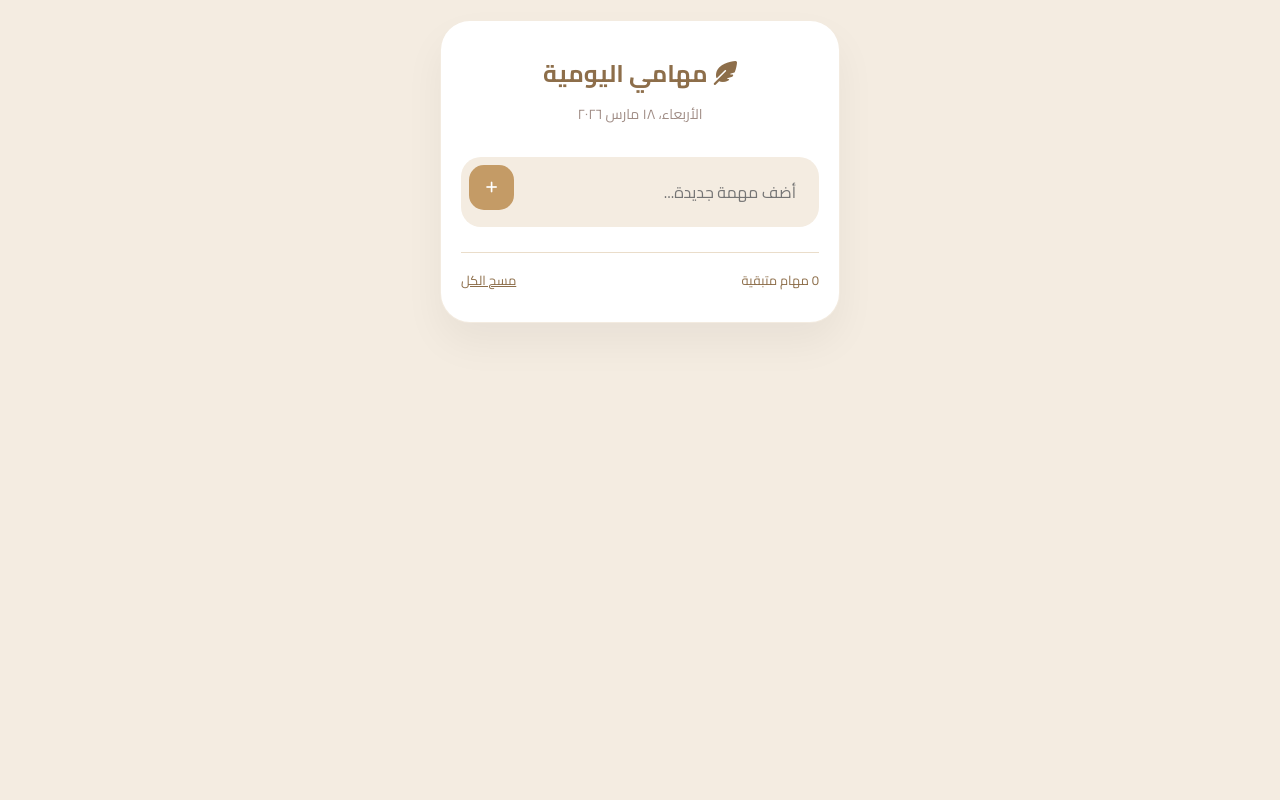
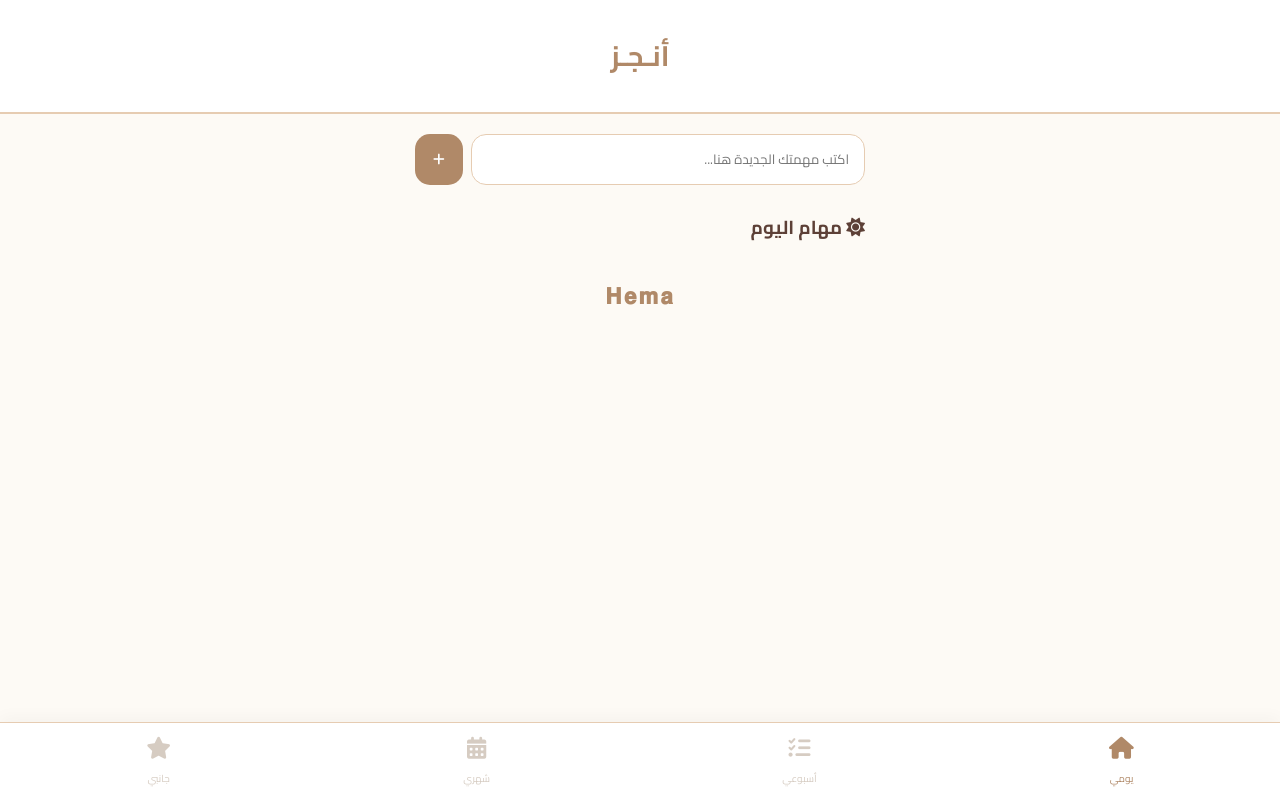
Before and after one commit to ibrahimsamir5090-ui/my-tasks, a plain HTML site: page index.html in a window 1280 px wide. Drawn offline with Linux system fonts and the light colour scheme.

Commit message:
Update index.html

```diff
--- a/index.html
+++ b/index.html
@@ -3,255 +3,225 @@
 <head>
     <meta charset="UTF-8">
     <meta name="viewport" content="width=device-width, initial-scale=1.0">
-    <title>منظم مهامي الأنيق</title>
+    <title>أنجز | 𝐇𝐞𝐦𝐚</title>
     <link href="https://fonts.googleapis.com/css2?family=Cairo:wght@400;600;700&display=swap" rel="stylesheet">
     <link rel="stylesheet" href="https://cdnjs.cloudflare.com/ajax/libs/font-awesome/6.4.0/css/all.min.css"/>
     <style>
         :root {
-            --bg-color: #f4ece1; /* بيج فاتح جداً */
-            --card-bg: #ffffff;
-            --primary-camel: #c49b66; /* لون جملي */
-            --dark-camel: #8d6e4a;
+            --bg-color: #fdfaf5;
+            --main-camel: #b08968;
+            --light-camel: #e6ccb2;
             --text-color: #5d4037;
-            --accent-color: #eaddca;
-        }
-
-        * {
-            box-sizing: border-box;
-            -webkit-tap-highlight-color: transparent;
+            --white: #ffffff;
+            --black: #000000;
         }
 
         body {
-            margin: 0;
-            font-family: 'Cairo', sans-serif;
-            background-color: var(--bg-color);
-            color: var(--text-color);
-            display: flex;
-            justify-content: center;
-            min-height: 100vh;
-            padding: 20px;
+            margin: 0; font-family: 'Cairo', sans-serif;
+            background-color: var(--bg-color); color: var(--text-color);
+            padding-bottom: 90px;
         }
 
-        .app-container {
-            width: 100%;
-            max-width: 400px;
-            background: var(--card-bg);
-            border-radius: 30px;
-            padding: 30px 20px;
-            box-shadow: 0 20px 40px rgba(0,0,0,0.05);
-            height: fit-content;
-            border: 1px solid rgba(196, 155, 102, 0.2);
+        /* شاشة العقاب القاتمة */
+        #punishOverlay {
+            position: fixed; top: 0; left: 0; width: 100%; height: 100%;
+            background: var(--black); color: white; z-index: 9999;
+            display: none; flex-direction: column; align-items: center;
+            justify-content: center; text-align: center; padding: 20px;
         }
 
-        header {
-            text-align: center;
-            margin-bottom: 30px;
+        .header {
+            padding: 30px 20px; text-align: center; background: var(--white);
+            border-bottom: 2px solid var(--light-camel);
         }
 
-        header h1 {
-            font-size: 24px;
-            margin: 0;
-            color: var(--dark-camel);
-            font-weight: 700;
+        .header h1 { margin: 0; font-weight: 700; color: var(--main-camel); font-size: 28px; }
+
+        .container { padding: 20px; max-width: 450px; margin: auto; }
+
+        .page { display: none; }
+        .page.active { display: block; animation: fadeIn 0.4s; }
+
+        @keyframes fadeIn { from { opacity: 0; } to { opacity: 1; } }
+
+        .task-card {
+            background: var(--white); border-radius: 20px; padding: 18px;
+            margin-bottom: 15px; display: flex; align-items: center;
+            box-shadow: 0 4px 10px rgba(0,0,0,0.02); border: 1px solid #f0eadd;
         }
 
-        header p {
-            font-size: 14px;
-            color: #a08d86;
-            margin-top: 5px;
+        .dot {
+            width: 20px; height: 20px; border: 2px solid var(--main-camel);
+            border-radius: 50%; margin-left: 15px; transition: 0.3s;
         }
 
-        .input-group {
-            display: flex;
-            background: var(--bg-color);
-            padding: 8px;
-            border-radius: 20px;
-            margin-bottom: 25px;
-            transition: 0.3s;
+        .dot.filled { background: var(--main-camel); box-shadow: inset 0 0 0 3px white; }
+
+        .task-info { flex: 1; }
+        .task-info span { font-size: 16px; font-weight: 600; display: block; }
+        .task-info small { color: #bca08d; font-size: 11px; }
+
+        .upload-btn {
+            background: var(--light-camel); color: var(--text-color);
+            border: none; padding: 8px 12px; border-radius: 10px;
+            font-size: 12px; cursor: pointer; font-family: 'Cairo';
         }
 
-        .input-group:focus-within {
-            box-shadow: 0 0 0 2px var(--primary-camel);
+        .nav-bar {
+            position: fixed; bottom: 0; width: 100%; background: var(--white);
+            display: flex; justify-content: space-around; padding: 12px 0;
+            border-top: 1px solid var(--light-camel); box-shadow: 0 -5px 15px rgba(0,0,0,0.03);
         }
 
-        input {
-            flex: 1;
-            border: none;
-            background: transparent;
-            padding: 12px 15px;
-            font-family: 'Cairo';
-            font-size: 16px;
-            outline: none;
-            color: var(--text-color);
+        .nav-item { cursor: pointer; color: #d6ccc2; text-align: center; transition: 0.3s; }
+        .nav-item i { font-size: 22px; }
+        .nav-item span { font-size: 10px; display: block; margin-top: 4px; }
+        .nav-item.active { color: var(--main-camel); }
+
+        .rights {
+            text-align: center; margin: 30px 0; font-size: 22px;
+            font-weight: bold; color: var(--main-camel); letter-spacing: 2px;
         }
 
-        .add-btn {
-            background: var(--primary-camel);
-            color: white;
-            border: none;
-            width: 45px;
-            height: 45px;
-            border-radius: 15px;
-            cursor: pointer;
-            transition: 0.3s;
-            display: flex;
-            align-items: center;
-            justify-content: center;
+        .add-box { display: flex; gap: 8px; margin-bottom: 25px; }
+        .add-box input {
+            flex: 1; padding: 12px 15px; border-radius: 15px; border: 1px solid var(--light-camel);
+            font-family: 'Cairo'; outline: none; background: #fff;
         }
-
-        .add-btn:active {
-            transform: scale(0.9);
-        }
-
-        ul {
-            list-style: none;
-            padding: 0;
-            margin: 0;
-        }
-
-        li {
-            background: #fff;
-            border: 1px solid var(--accent-color);
-            padding: 15px;
-            border-radius: 18px;
-            margin-bottom: 12px;
-            display: flex;
-            align-items: center;
-            justify-content: space-between;
-            animation: slideIn 0.3s ease-out forwards;
-            transition: 0.3s;
-        }
-
-        @keyframes slideIn {
-            from { opacity: 0; transform: translateY(15px); }
-            to { opacity: 1; transform: translateY(0); }
-        }
-
-        li.completed {
-            background: #f9f9f9;
-            border-color: #eee;
-        }
-
-        li.completed span {
-            text-decoration: line-through;
-            color: #b0a49e;
-        }
-
-        .task-text {
-            flex: 1;
-            font-size: 16px;
-            margin-right: 10px;
-            cursor: pointer;
-        }
-
-        .delete-btn {
-            color: #e57373;
-            padding: 8px;
-            cursor: pointer;
-            opacity: 0.7;
-            transition: 0.2s;
-        }
-
-        .delete-btn:hover {
-            opacity: 1;
-            transform: scale(1.1);
-        }
-
-        .stats {
-            margin-top: 20px;
-            padding-top: 15px;
-            border-top: 1px solid var(--accent-color);
-            display: flex;
-            justify-content: space-between;
-            font-size: 13px;
-            color: var(--dark-camel);
+        .add-box button {
+            background: var(--main-camel); color: white; border: none;
+            padding: 0 18px; border-radius: 15px; cursor: pointer;
         }
     </style>
 </head>
 <body>
 
-<div class="app-container">
-    <header>
-        <h1><i class="fa-solid fa-feather-pointed"></i> مهامي اليومية</h1>
-        <p id="date-display"></p>
-    </header>
+<div id="punishOverlay">
+    <i class="fa-solid fa-lock" style="font-size: 50px; color: var(--main-camel);"></i>
+    <h2 style="margin-top:20px">توقف! أنت في فترة عقاب</h2>
+    <p id="punishReason"></p>
+    <div id="countdown" style="font-size: 45px; font-weight: bold; margin: 15px 0;"></div>
+    <p style="color: #888;">التزم بالعقوبة ولا تفتح تطبيقات التواصل</p>
+</div>
 
-    <div class="input-group">
-        <input type="text" id="taskInput" placeholder="أضف مهمة جديدة..." onkeypress="if(event.key === 'Enter') addTask()">
-        <button class="add-btn" onclick="addTask()">
-            <i class="fa-solid fa-plus"></i>
-        </button>
+<div class="header">
+    <h1>أنـجـز</h1>
+</div>
+
+<div class="container">
+    <div class="add-box">
+        <input type="text" id="taskInput" placeholder="اكتب مهمتك الجديدة هنا...">
+        <button onclick="addTask()"><i class="fa-solid fa-plus"></i></button>
     </div>
 
-    <ul id="taskList"></ul>
+    <div id="day" class="page active"><h3><i class="fa-solid fa-sun"></i> مهام اليوم</h3><div class="list"></div></div>
+    <div id="week" class="page"><h3><i class="fa-solid fa-calendar-week"></i> مهام الأسبوع</h3><div class="list"></div></div>
+    <div id="month" class="page"><h3><i class="fa-solid fa-moon"></i> مهام الشهر</h3><div class="list"></div></div>
+    <div id="extra" class="page"><h3><i class="fa-solid fa-bolt"></i> مهام جانبية</h3><div class="list"></div></div>
 
-    <div class="stats">
-        <span id="taskCount">0 مهام متبقية</span>
-        <span onclick="clearAll()" style="cursor:pointer; text-decoration: underline;">مسح الكل</span>
-    </div>
+    <div class="rights">𝐇𝐞𝐦𝐚</div>
+</div>
+
+<div class="nav-bar">
+    <div class="nav-item active" onclick="switchPage('day', this)"><i class="fa-solid fa-house"></i><span>يومي</span></div>
+    <div class="nav-item" onclick="switchPage('week', this)"><i class="fa-solid fa-list-check"></i><span>أسبوعي</span></div>
+    <div class="nav-item" onclick="switchPage('month', this)"><i class="fa-solid fa-calendar-days"></i><span>شهري</span></div>
+    <div class="nav-item" onclick="switchPage('extra', this)"><i class="fa-solid fa-star"></i><span>جانبي</span></div>
 </div>
 
 <script>
-    let tasks = JSON.parse(localStorage.getItem("camelTasks")) || [];
+    let tasks = JSON.parse(localStorage.getItem('Hema_App_Tasks')) || [];
+    let currentTab = 'day';
 
-    // تحديث التاريخ
-    const options = { weekday: 'long', year: 'numeric', month: 'long', day: 'numeric' };
-    document.getElementById('date-display').innerText = new Date().toLocaleDateString('ar-EG', options);
-
-    function saveAndRender() {
-        localStorage.setItem("camelTasks", JSON.stringify(tasks));
+    function switchPage(pageId, el) {
+        document.querySelectorAll('.page').forEach(p => p.classList.remove('active'));
+        document.querySelectorAll('.nav-item').forEach(n => n.classList.remove('active'));
+        document.getElementById(pageId).classList.add('active');
+        el.classList.add('active');
+        currentTab = pageId;
         render();
     }
 
-    function render() {
-        const list = document.getElementById("taskList");
-        list.innerHTML = "";
-
-        tasks.forEach((task, index) => {
-            const li = document.createElement("li");
-            if(task.done) li.classList.add("completed");
-
-            li.innerHTML = `
-                <div class="task-text" onclick="toggleTask(${index})">
-                    <i class="fa-regular ${task.done ? 'fa-circle-check' : 'fa-circle'}"></i>
-                    <span>${task.text}</span>
-                </div>
-                <i class="fa-solid fa-trash-can delete-btn" onclick="deleteTask(${index})"></i>
-            `;
-            list.appendChild(li);
+    function addTask() {
+        const input = document.getElementById('taskInput');
+        if (!input.value) return;
+        tasks.push({
+            id: Date.now(),
+            text: input.value,
+            type: currentTab,
+            done: false,
+            date: new Date().toLocaleDateString('ar-EG'),
+            deadline: getDeadline(currentTab)
         });
-
-        const activeTasks = tasks.filter(t => !t.done).length;
-        document.getElementById("taskCount").innerText = `${activeTasks} مهام متبقية`;
+        input.value = '';
+        save();
     }
 
-    function addTask() {
-        const input = document.getElementById("taskInput");
-        if(input.value.trim() === "") return;
-        tasks.push({ text: input.value, done: false });
-        input.value = "";
-        saveAndRender();
+    function getDeadline(type) {
+        const d = new Date();
+        if (type === 'day') d.setHours(d.getHours() + 24);
+        else if (type === 'week') d.setDate(d.getDate() + 7);
+        else if (type === 'month') d.setMonth(d.getMonth() + 1);
+        else return null;
+        return d.getTime();
     }
 
-    function toggleTask(index) {
-        tasks[index].done = !tasks[index].done;
-        saveAndRender();
+    function complete(id) {
+        const f = document.createElement('input');
+        f.type = 'file'; f.accept = 'image/*';
+        f.onchange = () => {
+            tasks.find(t => t.id === id).done = true;
+            save();
+            alert("تم التوثيق.. بطل يا هيمـا!");
+        };
+        f.click();
     }
 
-    function deleteTask(index) {
-        tasks.splice(index, 1);
-        saveAndRender();
+    function render() {
+        const list = document.querySelector(`#${currentTab} .list`);
+        list.innerHTML = '';
+        tasks.filter(t => t.type === currentTab).forEach(t => {
+            list.innerHTML += `
+                <div class="task-card">
+                    <div class="dot ${t.done ? 'filled' : ''}"></div>
+                    <div class="task-info">
+                        <span>${t.text}</span>
+                        <small>التاريخ: ${t.date}</small>
+                    </div>
+                    ${!t.done ? `<button class="upload-btn" onclick="complete(${t.id})"><i class="fa-solid fa-camera"></i> إثبات</button>` : ''}
+                </div>
+            `;
+        });
+        checkPunishment();
     }
 
-    function clearAll() {
-        if(confirm("هل تريد مسح جميع المهام؟")) {
-            tasks = [];
-            saveAndRender();
-        }
+    function checkPunishment() {
+        const now = new Date().getTime();
+        tasks.forEach(t => {
+            if (!t.done && t.deadline && now > t.deadline) {
+                let time = (t.type === 'day') ? 7200 : (t.type === 'week') ? 21600 : 86400;
+                startLock(time, t.type);
+            }
+        });
     }
 
+    function startLock(s, type) {
+        const overlay = document.getElementById('punishOverlay');
+        overlay.style.display = 'flex';
+        let left = s;
+        const timer = setInterval(() => {
+            let h = Math.floor(left / 3600);
+            let m = Math.floor((left % 3600) / 60);
+            let sc = left % 60;
+            document.getElementById('countdown').innerText = `${h}:${m}:${sc}`;
+            document.getElementById('punishReason').innerText = `تأخرت في إنجاز المهمة ال${type === 'day' ? 'يومية' : type === 'week' ? 'أسبوعية' : 'شهرية'}`;
+            left--;
+            if (left < 0) { clearInterval(timer); overlay.style.display = 'none'; }
+        }, 1000);
+    }
+
+    function save() { localStorage.setItem('Hema_App_Tasks', JSON.stringify(tasks)); render(); }
     render();
 </script>
-
 </body>
 </html>
```
